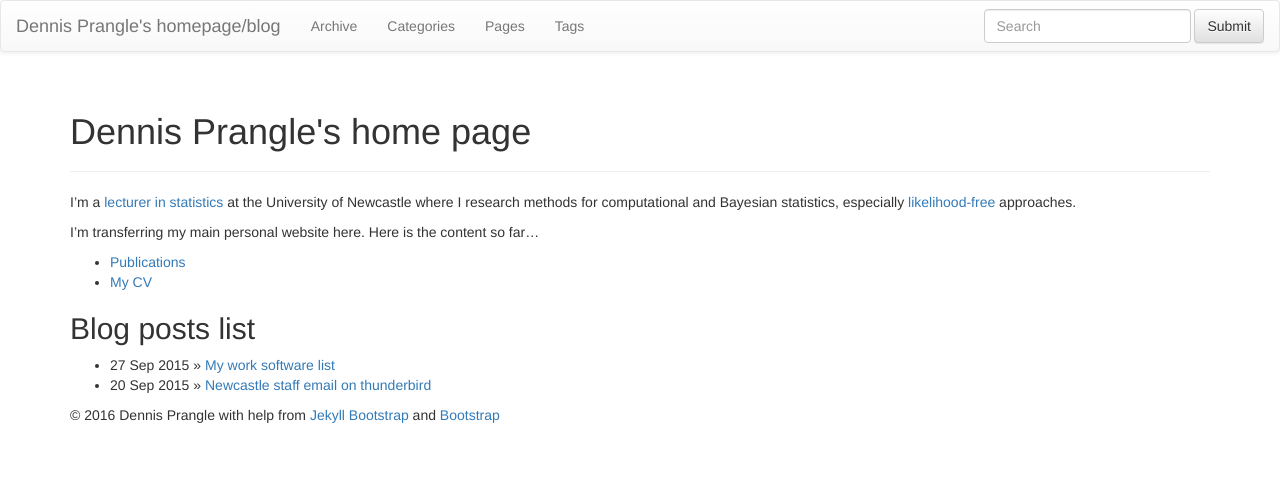
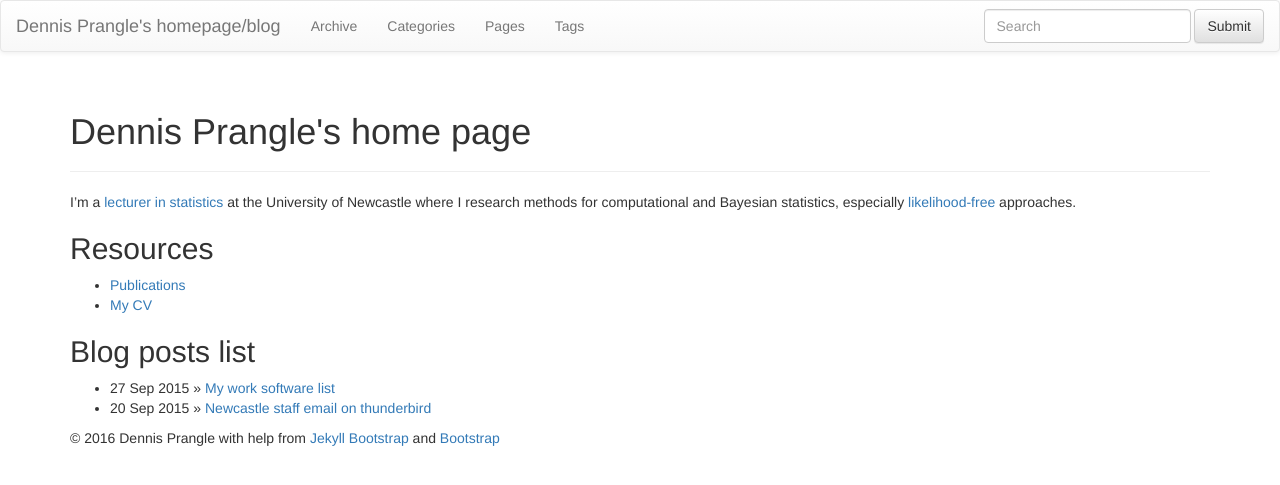
Before and after one commit to dennisprangle/dennisprangle.github.io, a Jekyll site: the page built from index.md, in a window 1280 px wide. Shown: the top 485 px of the page. Built offline with Jekyll 4.4.1, drawn with Linux system fonts in a browser that asks for light colours; nearby versions of some CDN libraries; library files that are not in the unit come from our copies.

Commit message:
Add resources heading

```diff
--- a/index.md
+++ b/index.md
@@ -6,8 +6,7 @@ title: Dennis Prangle's home page
 
 I'm a [lecturer in statistics](http://www.ncl.ac.uk/maths/staff/profile/dennis.prangle) at the University of Newcastle where I research methods for computational and Bayesian statistics, especially [likelihood-free](https://en.wikipedia.org/wiki/Approximate_Bayesian_computation) approaches.
 
-I'm transferring my main personal website here.
-Here is the content so far...
+##Resources
 
 - [Publications](pub.html)
 - [My CV](https://dl.dropboxusercontent.com/u/5302937/DennisPrangleCV.pdf)
```
